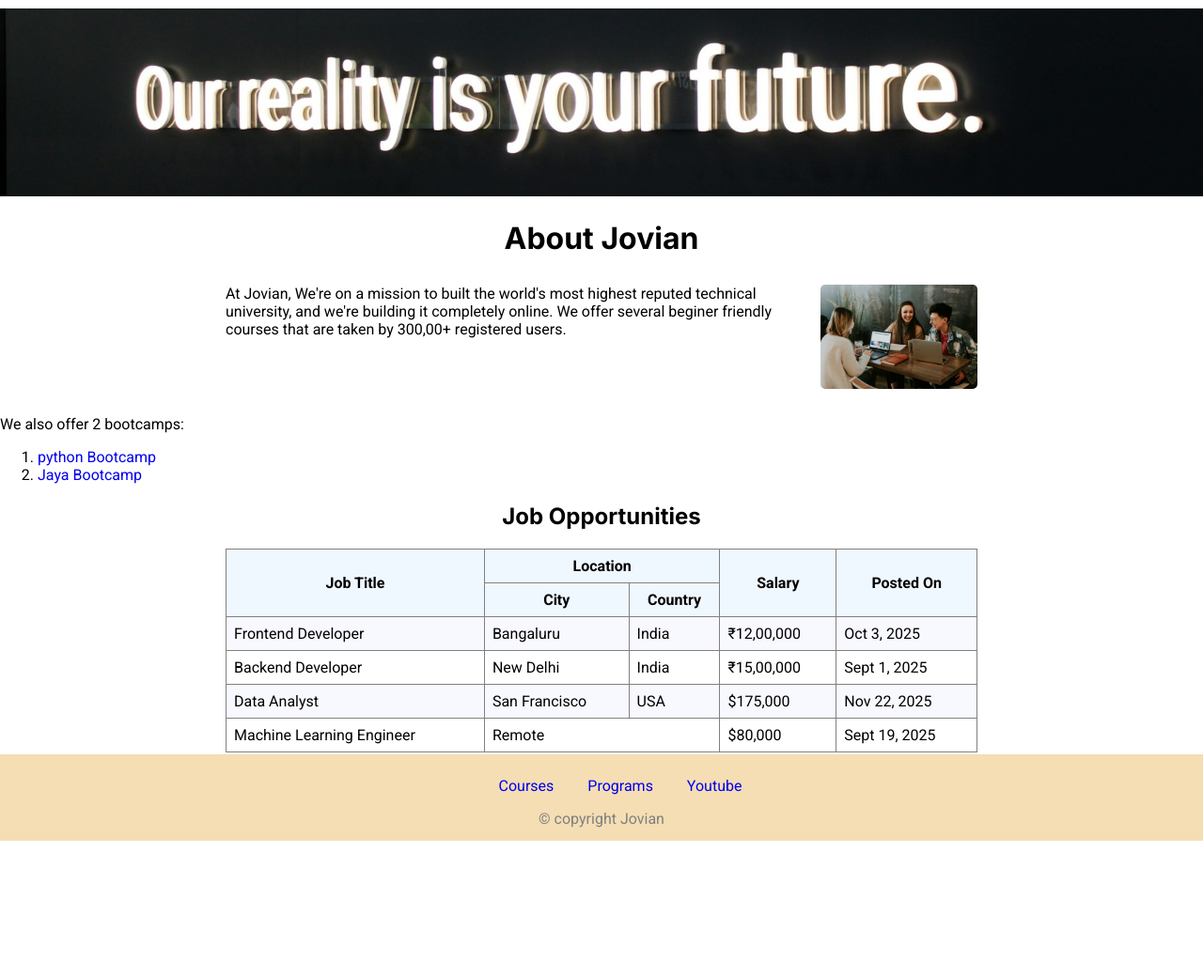
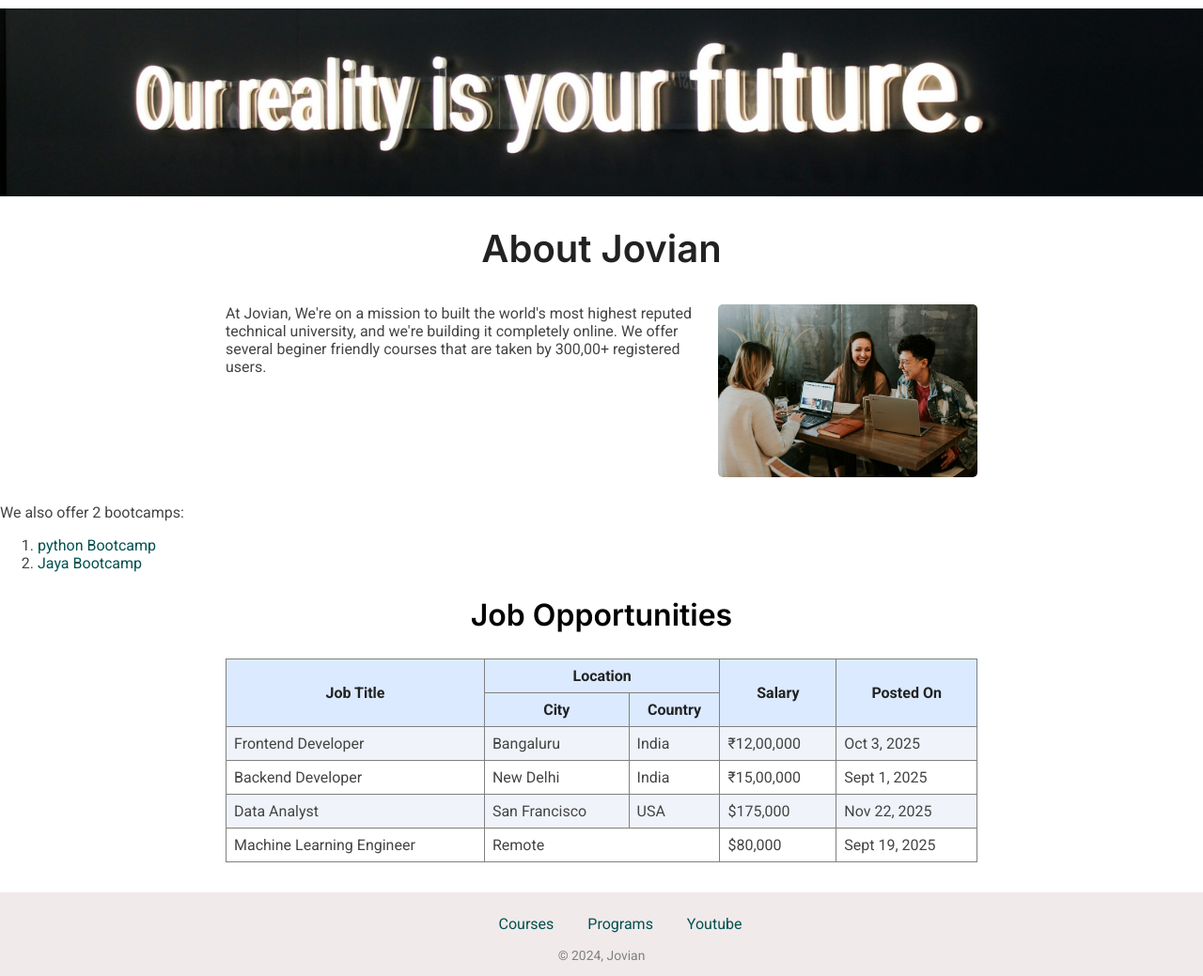
Before and after one commit to Athul-jyothi/Jovian-Web-Application, a plain HTML site: page index.html in a window 1280 px wide. Shown: the part 31-1070 px from the top of the page at 94% size. Before the commit the page ends 926 px from the top, so only its background shows below. Drawn offline with Linux system fonts and the light colour scheme.

Commit message:
changed color gradients

```diff
--- a/index.html
+++ b/index.html
@@ -89,7 +89,7 @@
         <li><a href="https://jovian.com/" target="_blank">Youtube</a></li>
 
       </ul>
-      <div id="copyright">© copyright Jovian</div>
+      <div id="copyright">© 2024, Jovian</div>
     </div>
 
 
--- a/style.css
+++ b/style.css
@@ -1,7 +1,13 @@
+html {
+  font-size: 16px;
+}
+
 body {
   padding: 0;
   margin: 0;
   font-family: "roboto", sans-serif;
+  font-size: 1rem;
+  color: #444444;
 }
 h1,
 h2,
@@ -10,19 +16,24 @@ h4,
 h5,
 h6 {
   font-family: "inter", sans-serif;
+  font-weight: 600;
+  color: #222222;
 }
 
 h1 {
   text-align: center;
-  color: black;
+  color: #222222;
+  font-size: 2.5rem;
 }
 h2 {
   text-align: center;
   color: black;
+  font-size: 2rem;
 }
 h3 {
   margin-bottom: 0;
   margin-top: 0;
+  font-size: 1.75rem;
 }
 #jobs {
   max-width: 800px;
@@ -37,14 +48,15 @@ h3 {
 .jobs-header-row th {
   border: 1px solid grey;
   padding: 8px;
-  background-color: aliceblue;
+  background-color: #dbeafe;
+  color: #222222;
 }
 .jobs-datarow td {
   border: 1px solid grey;
   padding: 8px;
 }
 #jobs-table tr:nth-child(odd) {
-  background-color: ghostwhite;
+  background-color: #f0f4fa;
 }
 #banner {
   width: 100%;
@@ -60,9 +72,10 @@ h3 {
 #leftside {
   width: 50%;
   padding-right: 8px;
+  font-size: 1.25rem;
 }
 #rightside {
-  width: 50%;
+  width: fit-content;
 }
 a {
   text-decoration: none;
@@ -87,9 +100,9 @@ a {
   float: right;
 }
 #footer {
-  background-color: wheat;
+  background-color: #f0eaea;
   padding: 8px;
-  margin-top: 2px;
+  margin-top: 32px;
   text-align: center;
 }
 #footer-links {
@@ -103,4 +116,13 @@ a {
 #copyright {
   color: grey;
   margin-bottom: 6px;
+  font-size: 0.87rem;
 }
+a {
+  text-decoration: none;
+  color: rgb(4, 80, 80);
+}
+a:hover,
+a:focus {
+  color: #222222;
+}
```
